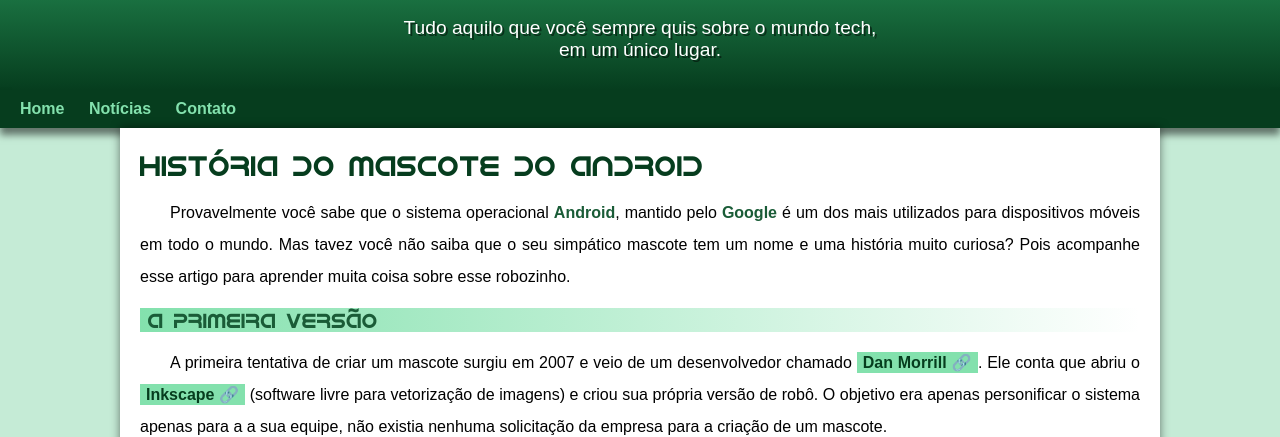
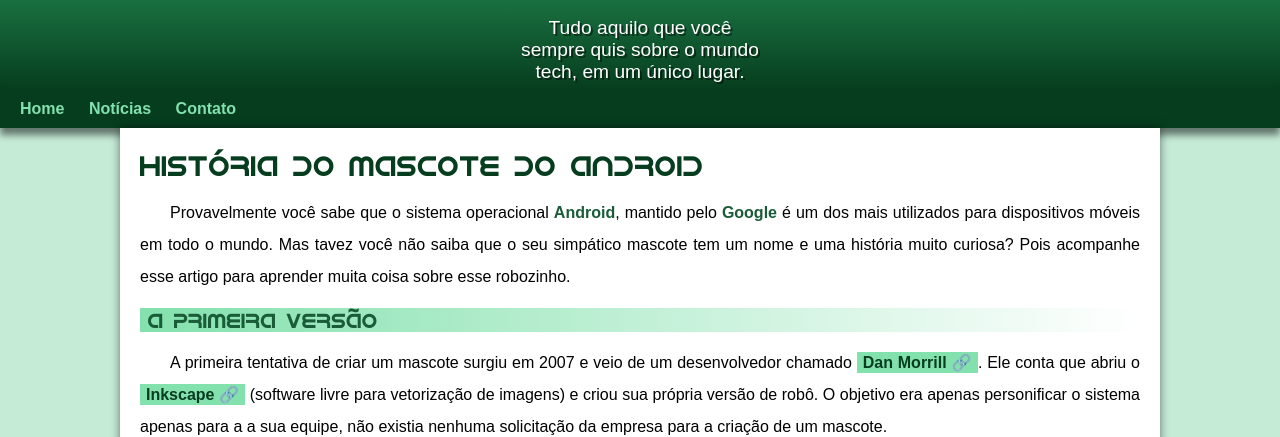
Before and after one commit to Luiz-CPS-Silva/projeto-android, a plain HTML site: page index.html in a window 1280 px wide. Shown: the part 100-537 px from the top of the page. Drawn offline with Linux system fonts and the light colour scheme.

Commit message:
Update style.css

```diff
--- a/estilo/style.css
+++ b/estilo/style.css
@@ -55,7 +55,7 @@ header > p {
     font-family: var(--fonte-padrão);
     font-size: 1.2em;
     color: white;
-    max-width: 490px;
+    max-width: 250px;
     padding-right: 10px;
     padding-left: 10px;
     margin: auto;
```
